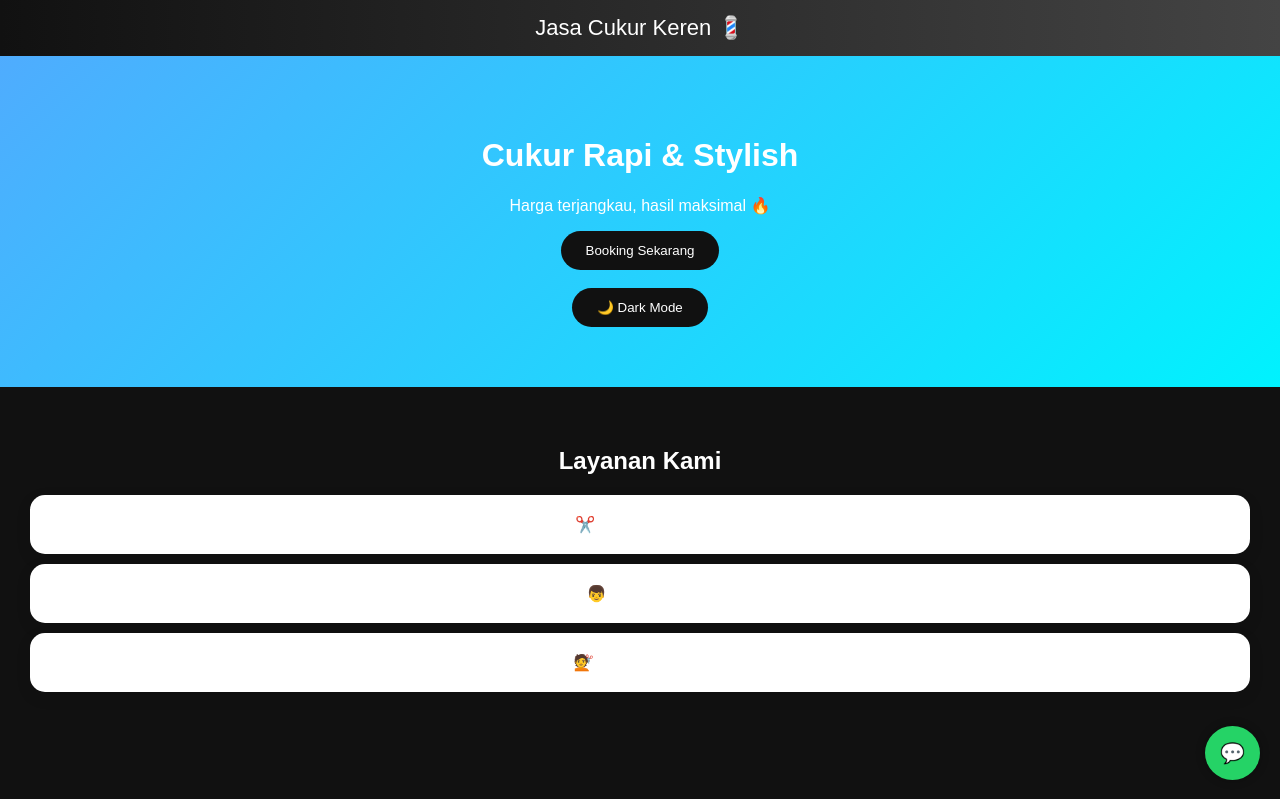
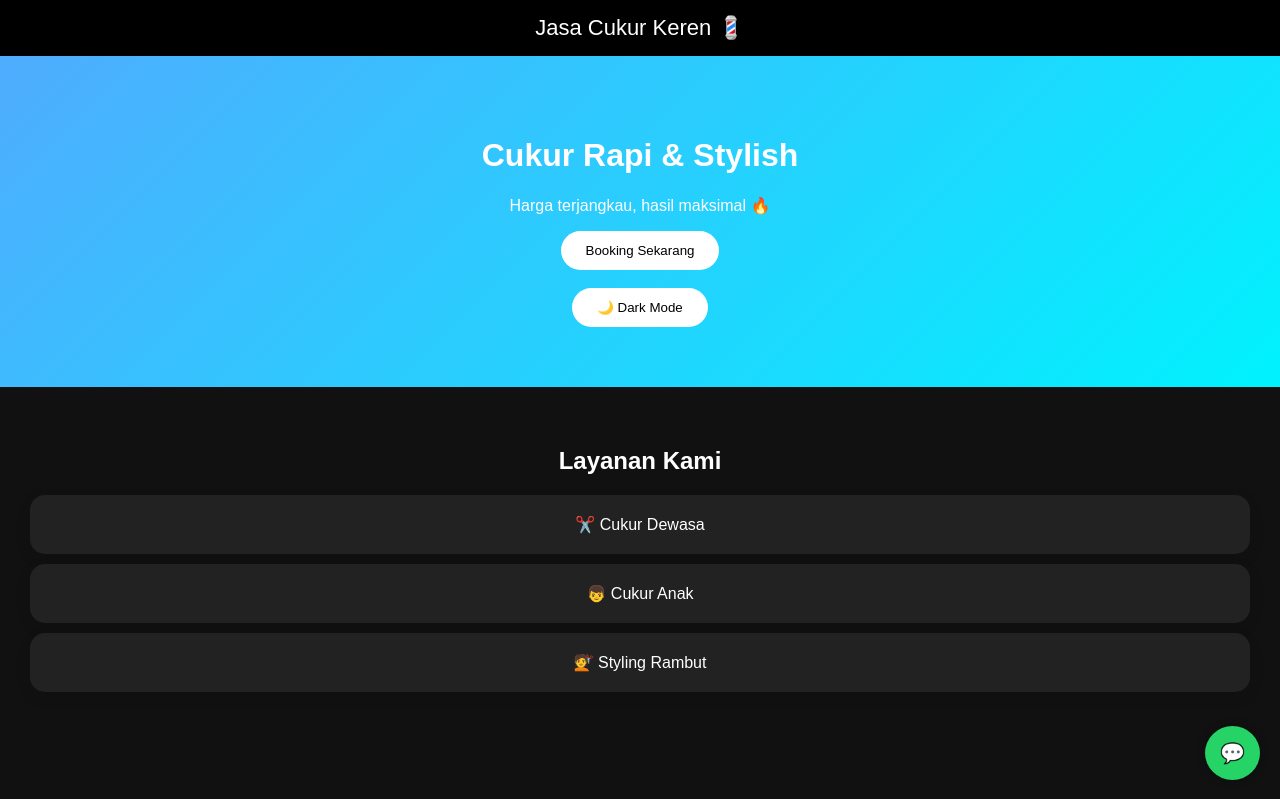
Before and after one commit to icebee34/green-dholpin, a plain HTML site: page index.html in a window 1280 px wide. Both pictures are taken after a click on the button "🌙 Dark Mode". Shown: the top 799 px of the page. Drawn offline with Linux system fonts and the light colour scheme.

Commit message:
index.html

```diff
--- a/index.html
+++ b/index.html
@@ -17,7 +17,15 @@ transition:0.3s;
 background:#111;
 color:white;
 }
+.dark .card{
+background:#222;
+color:white;
+}
 
+.dark .testi{
+background:#222;
+color:white;
+}
 /* NAVBAR */
 .navbar{
 background:linear-gradient(90deg,#111,#444);
@@ -26,7 +34,14 @@ padding:15px;
 text-align:center;
 font-size:22px;
 }
+.dark .navbar{
+background:black;
+}
 
+.dark button{
+background:white;
+color:black;
+}
 /* HERO */
 .hero{
 padding:60px 20px;
```
